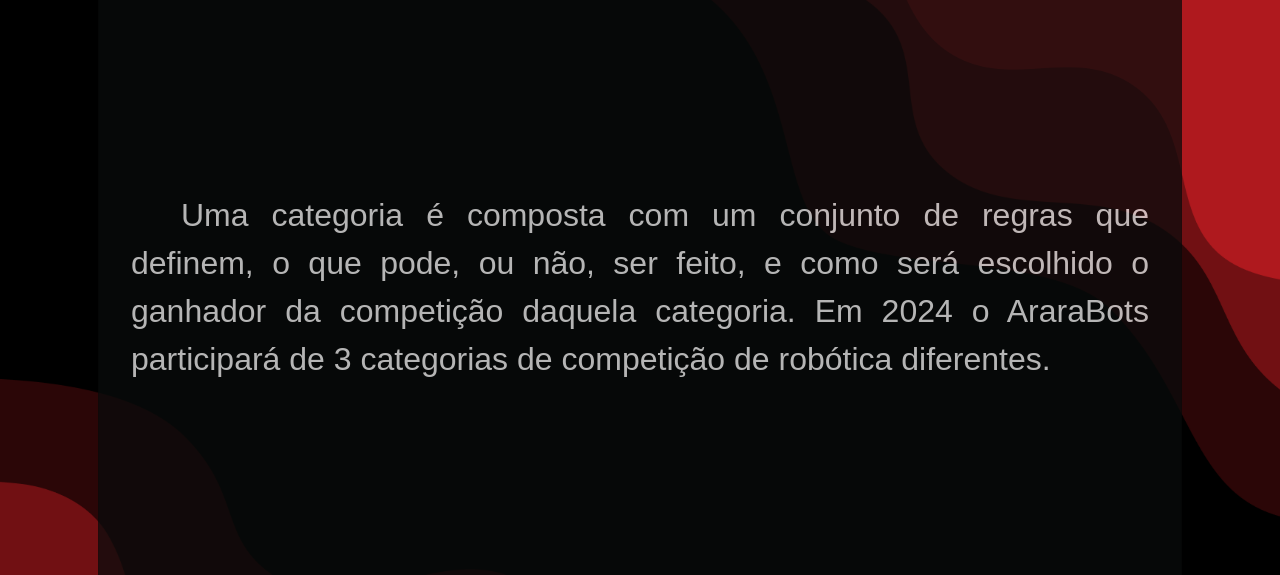
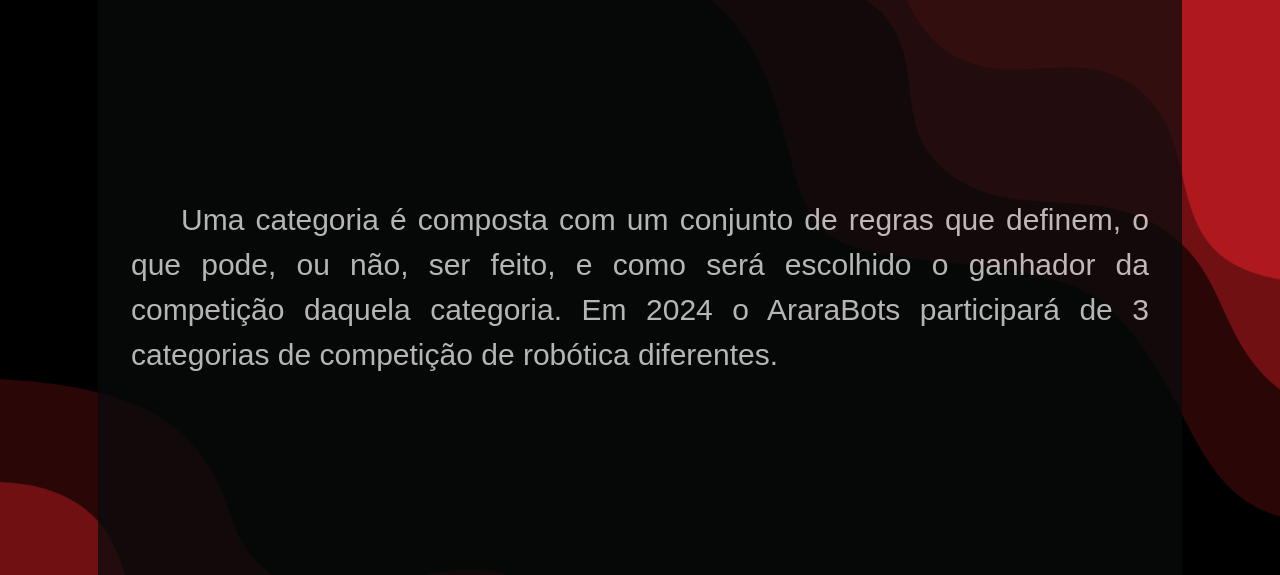
Before and after one commit to Ararabots-UFMS/Ararabots-UFMS.github.io, a plain HTML site: page html/categories.html in a window 1280 px wide. Shown: the part 191-766 px from the top of the page. Drawn offline with nearby package versions, Linux system fonts and the light colour scheme; a web font is replaced by a local one.

Commit message:
Update on text-size and categories variables

```diff
--- a/css/main.css
+++ b/css/main.css
@@ -23,7 +23,7 @@
 @media (max-width: 767px) {
     :root {
         --arara-font-size-title: 30px;
-        --arara-font-size-big: 24px;
+        --arara-font-size-big: 20px;
         --arara-font-size-small: 12px;
     }
 }
@@ -31,7 +31,7 @@
 @media (min-width: 768px) and (max-width: 1280px) {
     :root {
         --arara-font-size-title: 40px;
-        --arara-font-size-big: 32px;
+        --arara-font-size-big: 30px;
         --arara-font-size-small: 14px;
     }
 }
--- a/css/pages/categories.css
+++ b/css/pages/categories.css
@@ -1,9 +1,9 @@
 :root {
-    --categories-card-height: 40rem;
+    --categories-data-align-items: flex-start;
     --categories-data-card-width: 30%;
+    --categories-data-flex-direction: row;
     --categories-data-img-height: 300px;
-    --categories-flex-direction: row;
-    --categories-align-items: flex-start;
+    --categories-intro-card-height: 40rem;
 }
 
 body {
@@ -27,12 +27,12 @@
 .categories-intro .card {
     background-color: var(--arara-black);
     color: var(--arara-white);
-    height: var(--categories-card-height);
+    height: var(--categories-intro-card-height);
 }
 
 .categories-data {
-    flex-direction: var(--categories-flex-direction);
-    align-items: var(--categories-align-items);
+    align-items: var(--categories-data-align-items);
+    flex-direction: var(--categories-data-flex-direction);
 }
 
 .categories-data .card {
@@ -65,9 +65,9 @@
 
 @media screen and (max-width: 1280px) {
     :root {
+        --categories-data-align-items: center;
+        --categories-data-card-width: 80%;
+        --categories-data-flex-direction: column;
         --categories-data-img-height: 200px;
-        --categories-data-card-width: 80%;
-        --categories-flex-direction: column;
-        --categories-align-items: center;
     }
 }
```
